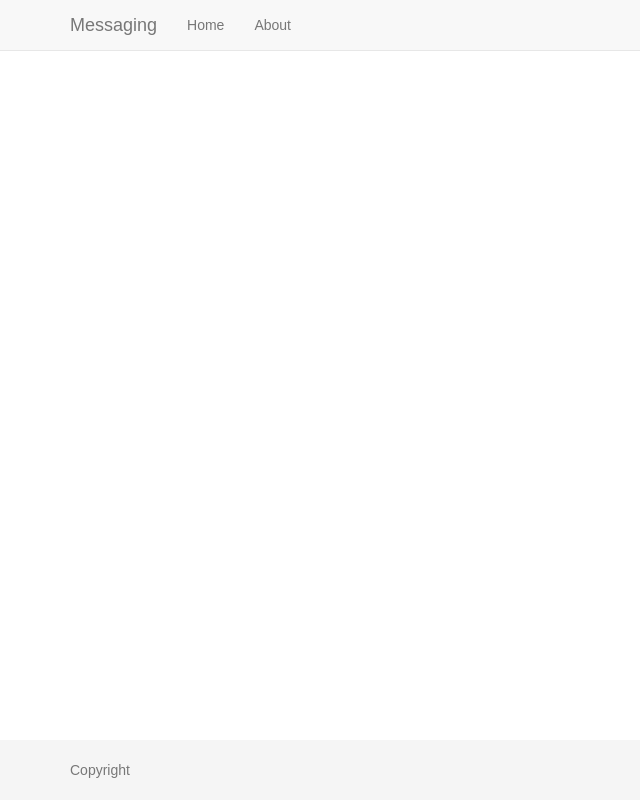
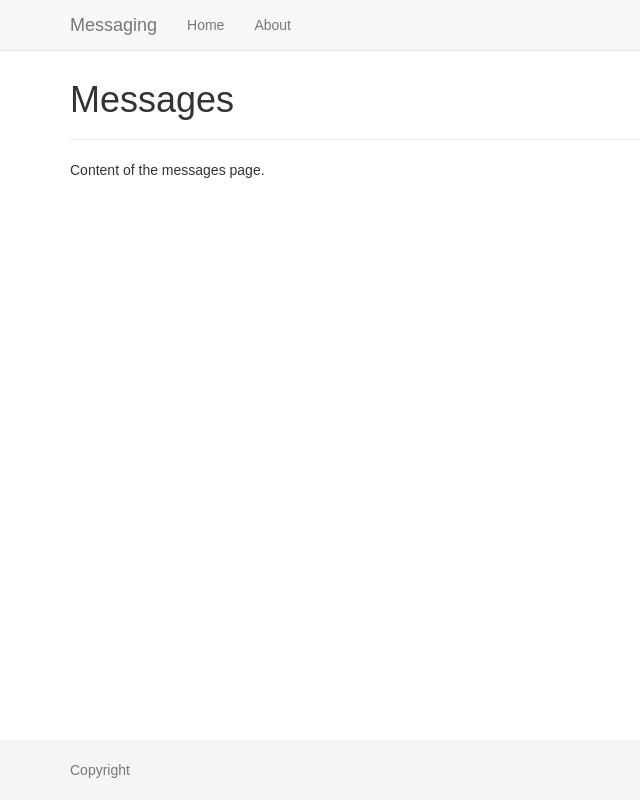
Before and after one commit to glautrou/Messaging, a React (Create React App) app: page /messages in a window 1280 px wide. Shown: the whole page, without its empty margins (0-640 px from the left). Built offline with nearby package versions, Linux system fonts and the light colour scheme.

Commit message:
Create Messages page

```diff
--- a/src/App.js
+++ b/src/App.js
@@ -12,6 +12,7 @@ import {
 import AppHeader from './AppHeader';
 import AppFooter from './AppFooter';
 import Home from './Home';
+import MessagesPage from './MessagesPage';
 import About from './About';
 
 class App extends Component {
@@ -25,6 +26,7 @@ class App extends Component {
 
           <div id="page" className="container">
             <Route exact path="/" component={Home}/>
+            <Route exact path="/messages" component={MessagesPage}/>
             <Route path="/about" component={About}/>
           </div>
 
--- /dev/null
+++ b/src/MessagesPage.js
@@ -0,0 +1,16 @@
+import React, { Component } from 'react';
+
+class MessagesPage extends Component {
+  render() {
+    return (
+      <div>
+        <div className="page-header">
+          <h1>Messages</h1>
+        </div>
+        <p>Content of the messages page.</p>
+      </div>
+    );
+  }
+}
+
+export default MessagesPage;
```
